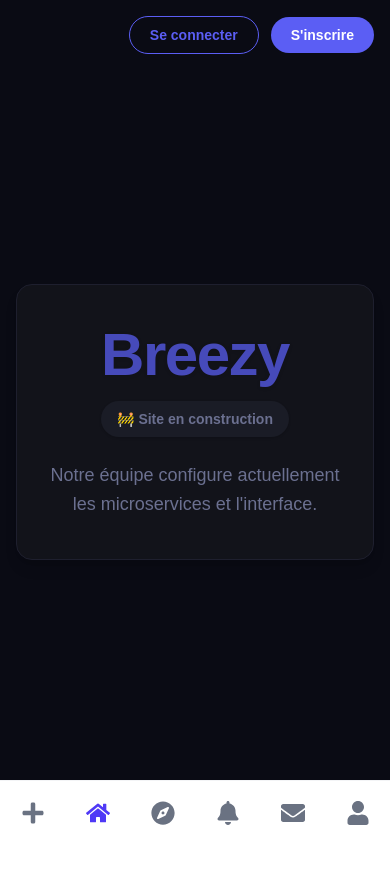
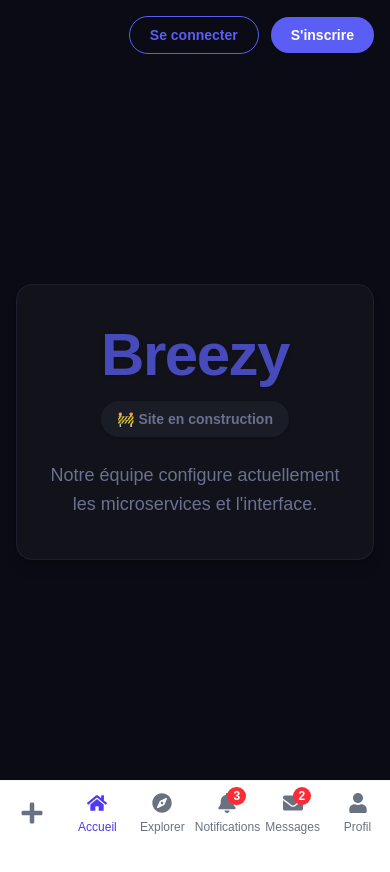
Before and after one commit to DAD-groupe-6/Breezy, a Next.js app in the folder front/: page / in a window 390 px wide. Shown: the top 872 px of the page. Built offline with nearby package versions, Linux system fonts and the light colour scheme.

Commit message:
feat(frontend): add responsive navigation with badge support

```diff
--- a/front/src/components/NavbarMobile.jsx
+++ b/front/src/components/NavbarMobile.jsx
@@ -3,13 +3,13 @@
 import Link from "next/link";
 import { usePathname } from "next/navigation";
 import { FaHome, FaCompass, FaBell, FaEnvelope, FaUser, FaPlus } from "react-icons/fa";
-import Avatar from "@/components/Avatar";
+import Badge from "@/components/ui/Badge";
 
 const navItems = [
   { href: "/", icon: FaHome, label: "Accueil" },
   { href: "/explorer", icon: FaCompass, label: "Explorer" },
-  { href: "/notifications", icon: FaBell, label: "Notifications" },
-  { href: "/messages", icon: FaEnvelope, label: "Messages" },
+  { href: "/notifications", icon: FaBell, label: "Notifications", badge: 3 },
+  { href: "/messages", icon: FaEnvelope, label: "Messages", badge: 2 },
   { href: "/profil", icon: FaUser, label: "Profil" },
 ];
 
@@ -25,18 +25,24 @@ export default function NavbarMobile() {
         <FaPlus size={24} />
       </button>
 
-      {navItems.map(({ href, icon: Icon, label }) => {
+      {navItems.map(({ href, icon: Icon, label, badge }) => {
         const isActive = pathname === href;
         return (
           <Link
             key={href}
             href={href}
             aria-label={label}
-            className={`flex flex-col items-center justify-center flex-1 h-full transition-colors ${
+            className={`relative flex flex-col items-center justify-center flex-1 h-full gap-1 transition-colors ${
               isActive ? "text-indigo-600" : "text-gray-500 hover:text-gray-700"
             }`}
           >
-            <Icon size={24} />
+            <span className="relative inline-flex items-center justify-center w-6 h-6">
+              <Icon size={20} />
+              {badge > 0 && (
+                <span className="absolute -top-2 left-3"><Badge count={badge} /></span>
+              )}
+            </span>
+            <span className="text-xs">{label}</span>
           </Link>
         );
       })}
--- a/front/src/components/SidebarNavItem.jsx
+++ b/front/src/components/SidebarNavItem.jsx
@@ -1,4 +1,5 @@
 import Link from 'next/link'
+import Badge from '@/components/ui/Badge'
 
 export default function SidebarNavItem({ href, label, Icon, badge, isActive }) {
   const linkClass = isActive
@@ -13,11 +14,7 @@ export default function SidebarNavItem({ href, label, Icon, badge, isActive }) {
     >
       <Icon size={20} className="shrink-0" />
       <span>{label}</span>
-      {badge > 0 && (
-        <span className="ml-auto bg-red-500 text-white text-xs font-bold px-1.5 py-0.5 rounded-full min-w-[20px] text-center">
-          {badge}
-        </span>
-      )}
+      <span className="ml-auto"><Badge count={badge} /></span>
     </Link>
   )
 }
```
